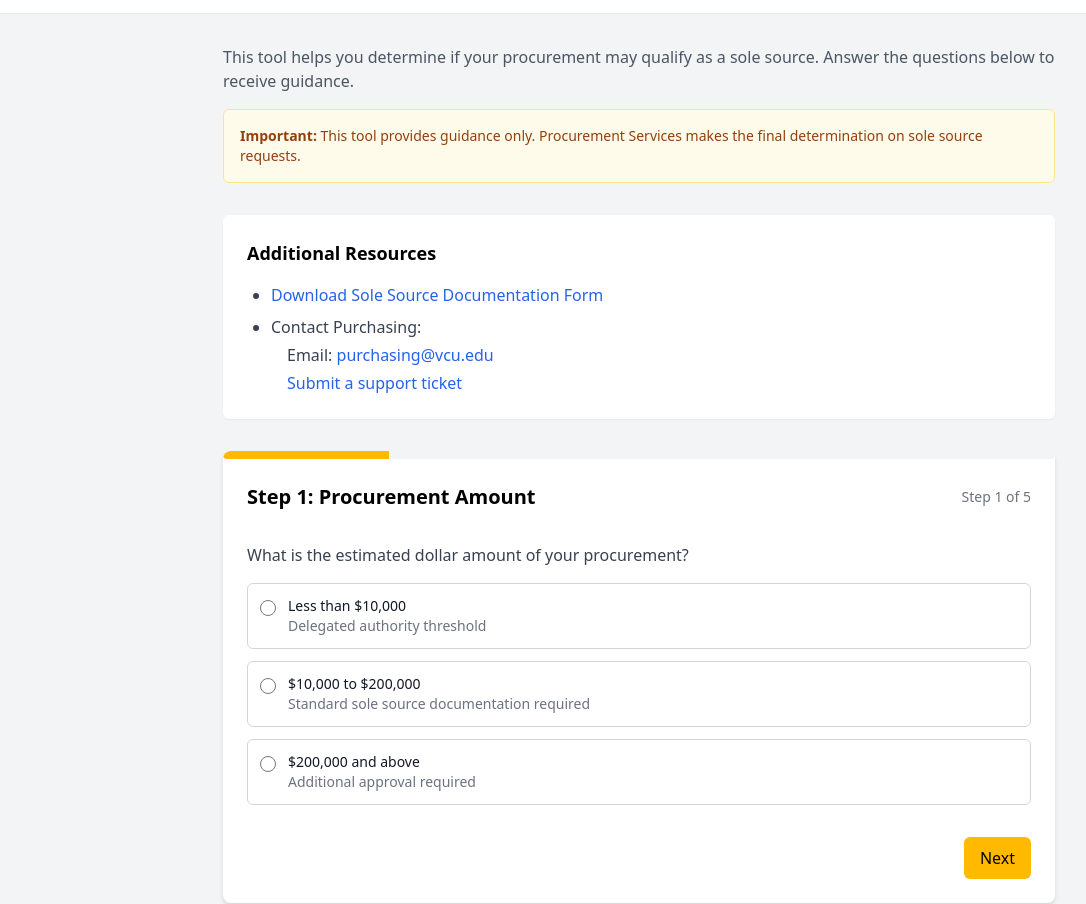
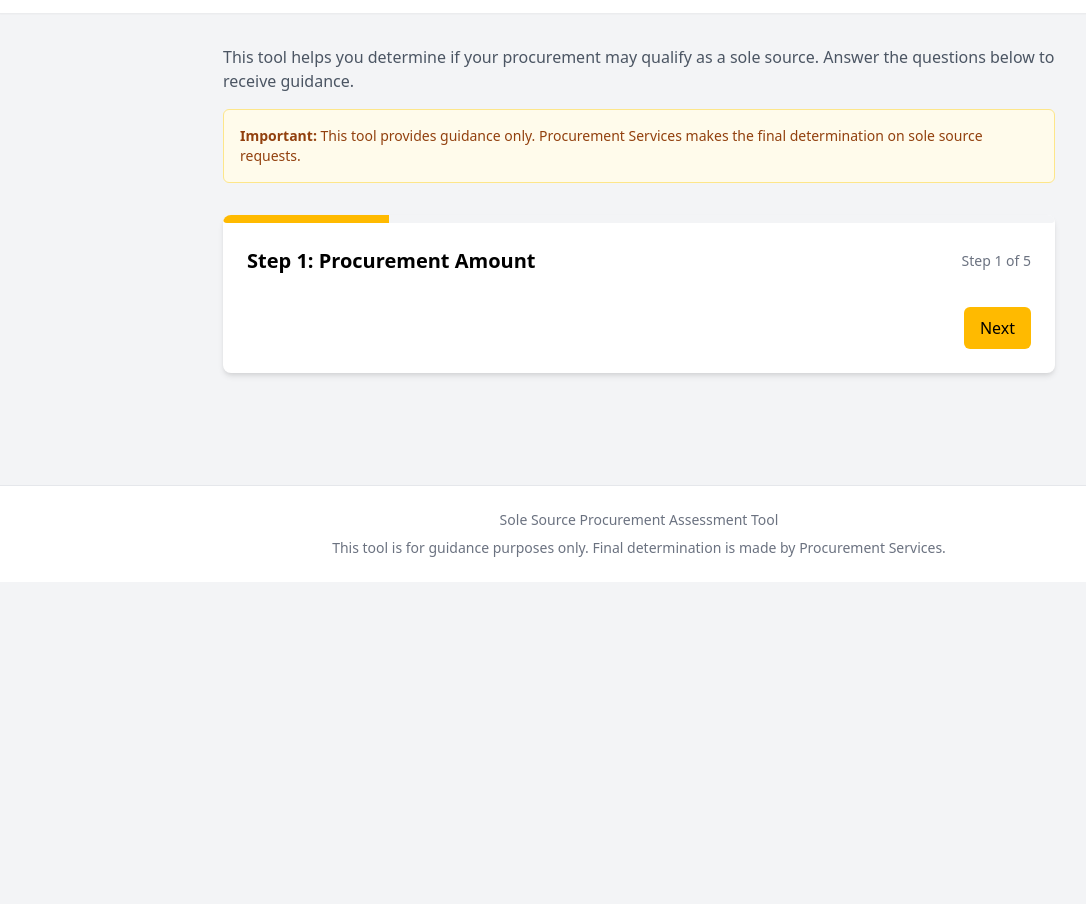
Before and after one commit to Baugustgithub/VCU-Sole-Source, a plain HTML site: page index.html in a window 1280 px wide. Shown: the part 51-955 px from the top of the page, without its empty margins (1-1087 px from the left). After the commit the page ends 800 px from the top, so only its background shows below. Drawn offline with nearby package versions, Linux system fonts and the light colour scheme.

Commit message:
Update index.html

```diff
--- a/index.html
+++ b/index.html
@@ -8,7 +8,6 @@
   <script src="https://cdnjs.cloudflare.com/ajax/libs/jspdf/2.5.1/jspdf.umd.min.js"></script>
   <script src="https://cdnjs.cloudflare.com/ajax/libs/FileSaver.js/2.0.5/FileSaver.min.js"></script>
   <style>
-    /* Custom styles */
     .progress-bar {
       height: 8px;
       background-color: #f3f4f6;
@@ -16,40 +15,33 @@
       overflow: hidden;
       width: 100%;
     }
-
     .progress-bar-indicator {
       height: 100%;
       background-color: #FFBA00;
       transition: width 0.3s ease;
     }
-
     .btn-primary {
       background-color: #FFBA00;
       border-color: #FFBA00;
       color: #000;
     }
-
     .btn-primary:hover {
       background-color: #E5A800;
     }
-
     .btn-secondary {
       background-color: white;
       border: 1px solid #d1d5db;
       color: #374151;
     }
-
     .btn-secondary:hover {
       background-color: #f3f4f6;
     }
-
     .card {
       border-radius: 0.5rem;
       box-shadow: 0 4px 6px -1px rgba(0, 0, 0, 0.1), 0 2px 4px -1px rgba(0, 0, 0, 0.06);
       background-color: white;
       overflow: hidden;
     }
-
     .form-check {
       cursor: pointer;
       padding: 0.75rem;
@@ -57,21 +49,16 @@
       border-radius: 0.375rem;
       transition: background-color 0.2s;
     }
-
     .form-check:hover {
       background-color: #f9fafb;
     }
-
     .form-check.selected {
       border-color: #FFBA00;
       background-color: #FFF8E6;
     }
-
-    /* Animation */
     .fade-in {
       animation: fadeIn 0.3s ease-in;
     }
-
     @keyframes fadeIn {
       from { opacity: 0; }
       to { opacity: 1; }
@@ -100,88 +87,22 @@
       </div>
     </div>
 
-    <div class="mb-8 bg-white p-6 rounded-md shadow-sm">
-      <h2 class="text-lg font-semibold mb-4">Additional Resources</h2>
-      <ul class="space-y-2 text-gray-700 list-disc pl-6">
-        <li>
-          <a href="https://procurement.vcu.edu/media/procurement/docs/word/Sole_Source_Documentation.docx"
-             class="text-blue-600 hover:text-blue-800 hover:underline"
-             target="_blank">
-            Download Sole Source Documentation Form
-          </a>
-        </li>
-        <li>
-          Contact Purchasing:
-          <ul class="pl-4 mt-1 space-y-1">
-            <li>Email: <a href="mailto:purchasing@vcu.edu" class="text-blue-600 hover:text-blue-800 hover:underline">purchasing@vcu.edu</a></li>
-            <li>
-              <a href="https://vcu-amc.ivanticloud.com/Default.aspx?Scope=ObjectWorkspace&CommandId=Search&ObjectType=ServiceReq%23#1729080190081"
-                 class="text-blue-600 hover:text-blue-800 hover:underline"
-                 target="_blank">
-                Submit a support ticket
-              </a>
-            </li>
-          </ul>
-        </li>
-      </ul>
-    </div>
-
     <div class="card mb-8" id="form-container">
       <div class="progress-bar">
         <div class="progress-bar-indicator" id="progress-indicator" style="width: 20%"></div>
       </div>
-
       <div class="p-6">
         <div class="flex items-center justify-between mb-8">
           <h2 class="text-xl font-semibold" id="step-title">Step 1: Procurement Amount</h2>
           <div class="text-sm text-gray-500" id="step-counter">Step 1 of 5</div>
         </div>
-
-        <!-- Step content will be loaded here -->
-        <div id="step-content" class="mb-6 fade-in">
-          <!-- Initial content for Step 1 -->
-          <p class="mb-4 text-gray-700">What is the estimated dollar amount of your procurement?</p>
-          <div class="space-y-3">
-            <div class="form-check" data-value="less_than_10k" onclick="handleAmountSelection(this)">
-              <div class="flex items-start">
-                <input type="radio" name="amount" id="amount_less_than_10k" class="mt-1 h-4 w-4 text-yellow-500 focus:ring-yellow-500 border-gray-300">
-                <label for="amount_less_than_10k" class="ml-3 cursor-pointer">
-                  <span class="block text-sm font-medium text-gray-900">Less than $10,000</span>
-                  <span class="block text-sm text-gray-500">Delegated authority threshold</span>
-                </label>
-              </div>
-            </div>
-
-            <div class="form-check" data-value="10k_to_200k" onclick="handleAmountSelection(this)">
-              <div class="flex items-start">
-                <input type="radio" name="amount" id="amount_10k_to_200k" class="mt-1 h-4 w-4 text-yellow-500 focus:ring-yellow-500 border-gray-300">
-                <label for="amount_10k_to_200k" class="ml-3 cursor-pointer">
-                  <span class="block text-sm font-medium text-gray-900">$10,000 to $200,000</span>
-                  <span class="block text-sm text-gray-500">Standard sole source documentation required</span>
-                </label>
-              </div>
-            </div>
-
-            <div class="form-check" data-value="above_200k" onclick="handleAmountSelection(this)">
-              <div class="flex items-start">
-                <input type="radio" name="amount" id="amount_above_200k" class="mt-1 h-4 w-4 text-yellow-500 focus:ring-yellow-500 border-gray-300">
-                <label for="amount_above_200k" class="ml-3 cursor-pointer">
-                  <span class="block text-sm font-medium text-gray-900">$200,000 and above</span>
-                  <span class="block text-sm text-gray-500">Additional approval required</span>
-                </label>
-              </div>
-            </div>
-          </div>
-        </div>
-
-        <!-- Navigation Buttons -->
+        <div id="step-content" class="mb-6 fade-in"></div>
         <div class="flex justify-between mt-8">
           <button id="prev-button"
                   class="btn-secondary px-4 py-2 rounded-md invisible"
                   onclick="handlePrevious()">
             Previous
           </button>
-
           <button id="next-button"
                   class="btn-primary px-4 py-2 rounded-md focus:outline-none focus:ring-2 focus:ring-offset-2 focus:ring-yellow-500 disabled:opacity-50"
                   onclick="handleNext()"
@@ -200,6 +121,6 @@
     </div>
   </footer>
 
-  <script src="script.js"></script>
+  <script src="script (6).js"></script>
 </body>
 </html>
```
